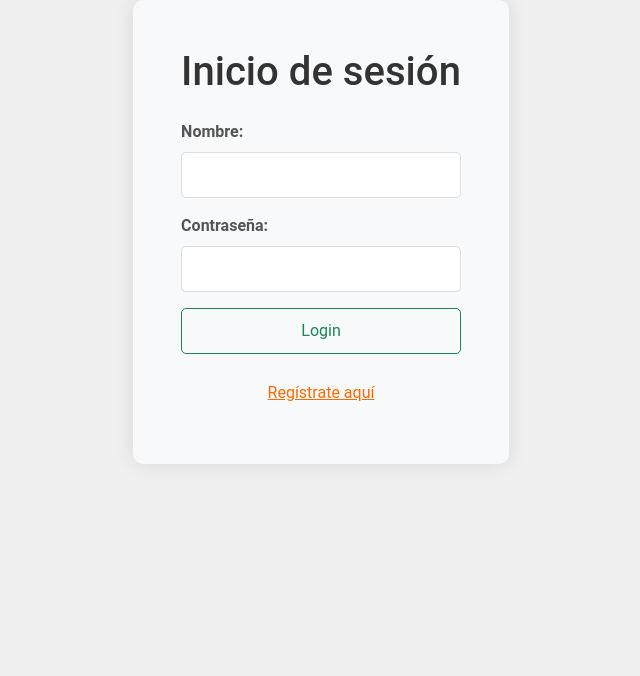
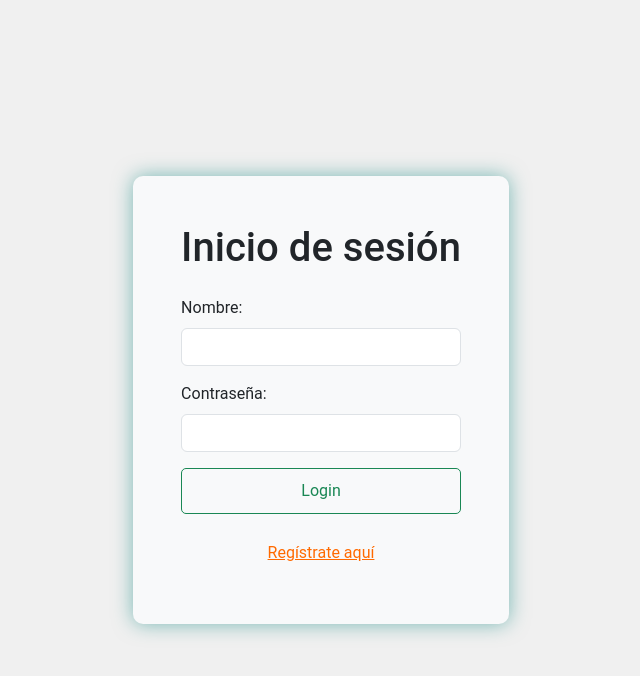
Before and after one commit to JuanElKantar/Clase01Angular, an Angular app: page / in a window 1280 px wide. Shown: the top 676 px of the page, without its empty margins (319-959 px from the left). Built offline with nearby package versions, Linux system fonts and the light colour scheme.

Commit message:
Update login.component.css

```diff
--- a/src/app/login/login.component.css
+++ b/src/app/login/login.component.css
@@ -11,44 +11,21 @@ body {
     height: 100vh;
 }
 
-
-
 /* Estilo para la sección del formulario */
 .d-flex {
     height: 100%;
+    align-items: center; /* Alinea verticalmente */
+    justify-content: center; /* Alinea horizontalmente */
 }
 
+/* Estilo para el borde luminoso morado */
 .bg-light {
     padding: 40px;
     border-radius: 10px;
-    box-shadow: 0 0 20px rgba(0, 0, 0, 0.1);
+    box-shadow: 0 0 20px rgba(0, 128, 122, 0.5); /* Cambia el color de la sombra a morado */
 }
 
-/* Estilo para el título del formulario */
-h1 {
-    color: #333;
-    font-size: 2.5em;
-    margin-bottom: 30px;
-}
-
-/* Estilo para las etiquetas de formulario */
-.form-label {
-    font-weight: bold;
-    color: #555;
-}
-
-/* Estilo para los campos de formulario */
-.form-control {
-    border: 1px solid #ddd;
-    border-radius: 5px;
-    margin-bottom: 15px;
-    padding: 10px;
-    transition: border-color 0.3s ease-in-out;
-}
-
-.form-control:focus {
-    border-color: #4CAF50;
-}
+/* Resto de tu código CSS existente */
 
 /* Estilo para los botones */
 .btn {
```
